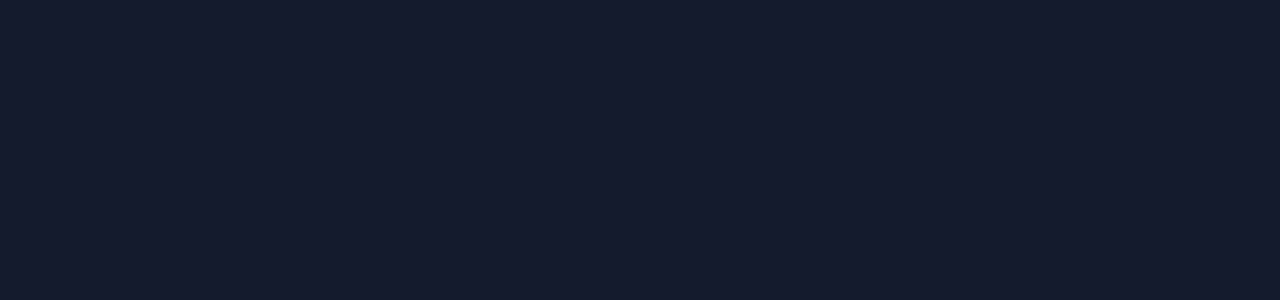
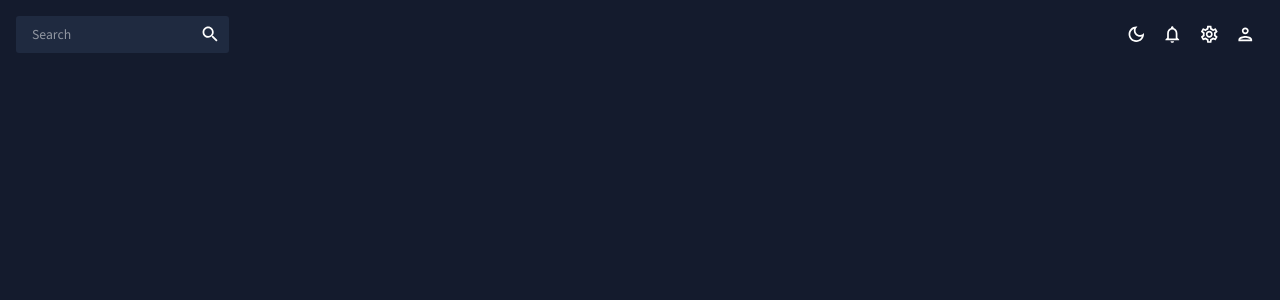
Before and after one commit to PieterJanDelbecke/dashboard, a React (Create React App) app: page / in a window 1280 px wide. Shown: the top 300 px of the page. Built offline with nearby package versions, Linux system fonts and the light colour scheme.

Commit message:
initial setup Topbar

```diff
--- a/package.json
+++ b/package.json
@@ -30,6 +30,7 @@
     "yup": "^1.3.2"
   },
   "scripts": {
+    "dev": "react-scripts start",
     "start": "react-scripts start",
     "build": "react-scripts build",
     "test": "react-scripts test",
--- a/src/App.js
+++ b/src/App.js
@@ -1,5 +1,7 @@
 import { ColorModeContext, useMode } from "./theme";
 import { CssBaseline, ThemeProvider } from "@mui/material";
+
+import Topbar from "./scenes/global/topbar";
 
 function App() {
   const [theme, colorMode] = useMode();
@@ -9,7 +11,9 @@
       <ThemeProvider theme={theme}>
         <CssBaseline />
         <div className="app">
-          <main className="content"></main>
+          <main className="content">
+            <Topbar />
+          </main>
         </div>
       </ThemeProvider>
     </ColorModeContext.Provider>
--- a/src/scenes/global/topbar.jsx
+++ b/src/scenes/global/topbar.jsx
@@ -1,7 +1,54 @@
+import { Box, IconButton, useTheme } from "@mui/material";
+import { useContext } from "react";
+import { ColorModeContext, tokens } from "../../theme";
+import InputBase from "@mui/material/InputBase";
+import LightModeOutlinedIcon from "@mui/icons-material/LightModeOutlined";
+import DarkModeOutlinedIcon from "@mui/icons-material/DarkModeOutlined";
+import NotificationsOutlinedIcon from "@mui/icons-material/NotificationsOutlined";
+import SettingsOutlinedIcon from "@mui/icons-material/SettingsOutlined";
+import PersonOutlinedIcon from "@mui/icons-material/PersonOutlined";
+import SearchIcon from "@mui/icons-material/Search";
+
 import React from "react";
 
 const Topbar = () => {
-  return <div>Topbar</div>;
+  const theme = useTheme();
+  const colors = tokens(theme.palette.mode);
+  const colorMode = useContext(ColorModeContext);
+  return (
+    <Box display="flex" justifyContent="space-between" p={2}>
+      {/* SEARCH BAR */}
+      <Box
+        display="flex"
+        backgroundColor={colors.primary[400]}
+        borderRadius="3px"
+      >
+        <InputBase sx={{ ml: 2, flex: 1 }} placeholder="Search" />
+        <IconButton type="button" sx={{ p: 1 }}>
+          <SearchIcon />
+        </IconButton>
+      </Box>
+      {/* ICONS */}
+      <Box display="flex">
+        <IconButton onClick={colorMode.toggleColorMode}>
+          {theme.palette.mode === "dark" ? (
+            <DarkModeOutlinedIcon />
+          ) : (
+            <LightModeOutlinedIcon />
+          )}
+        </IconButton>
+        <IconButton>
+          <NotificationsOutlinedIcon />
+        </IconButton>
+        <IconButton>
+          <SettingsOutlinedIcon />
+        </IconButton>
+        <IconButton>
+          <PersonOutlinedIcon />
+        </IconButton>
+      </Box>
+    </Box>
+  );
 };
 
 export default Topbar;
```
